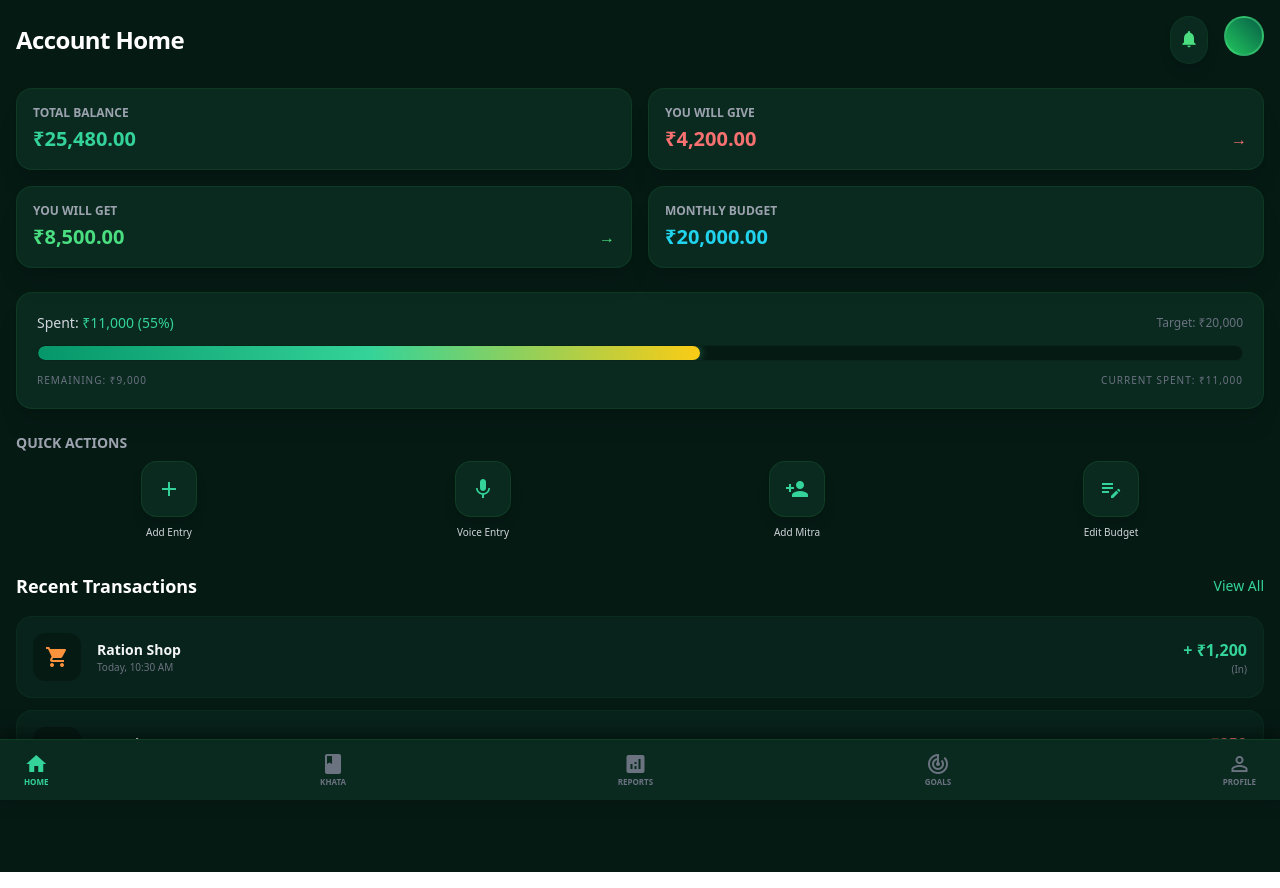
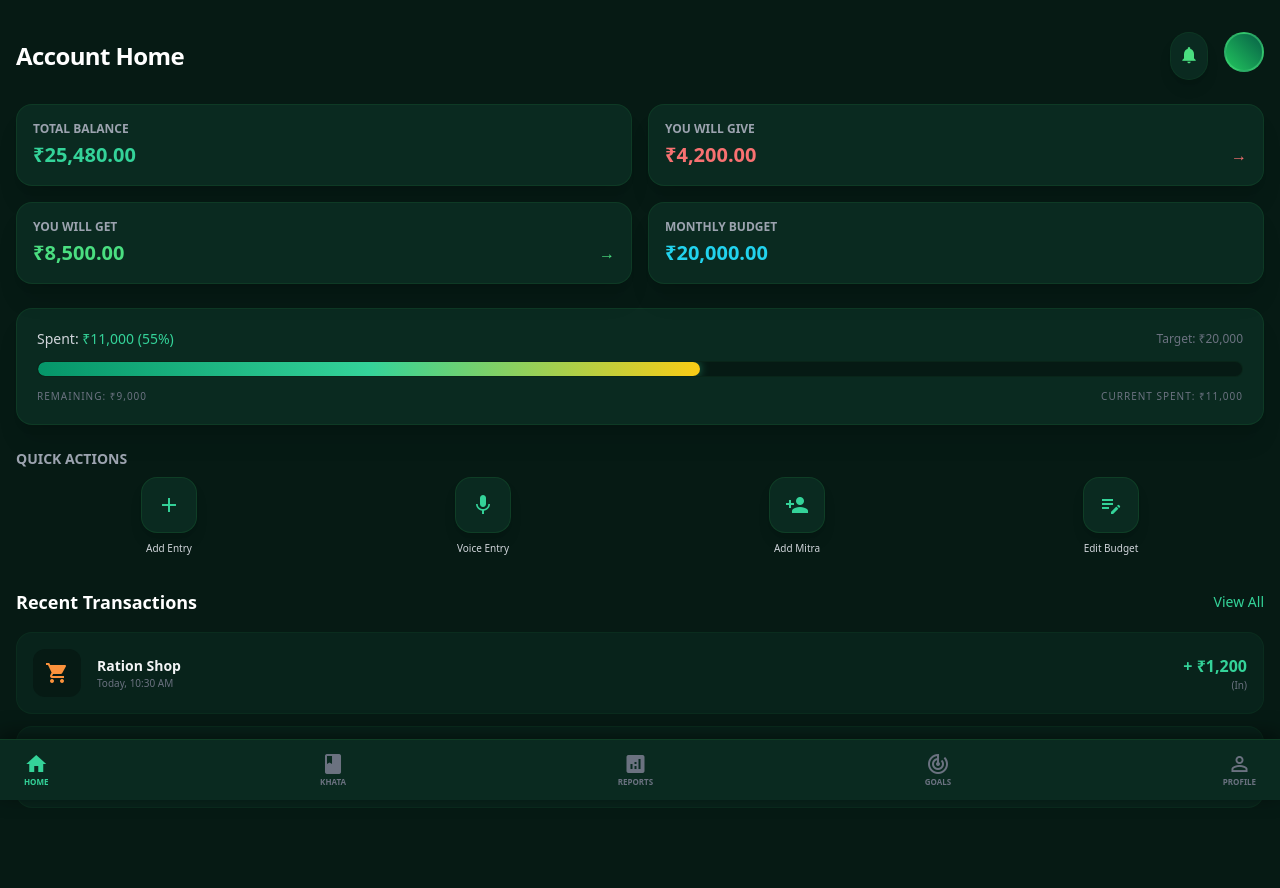
Before and after one commit to Dhirajmathankar/peso_ka_bhaichara, an Angular app: page /#/home in a window 1280 px wide. Built offline with nearby package versions, Linux system fonts and the light colour scheme.

Commit message:
this is top padding

```diff
--- a/src/app/home/home.component.html
+++ b/src/app/home/home.component.html
@@ -1,6 +1,6 @@
 <div class="min-h-screen bg-[#061a14] text-white p-4 font-sans pb-20">
 
-  <header class="flex justify-between items-center mb-6">
+  <header class="flex justify-between items-center mb-6 mt-4">
     <div>
       <h1 class="text-2xl font-bold tracking-tight">Account Home</h1>
     </div>
```
